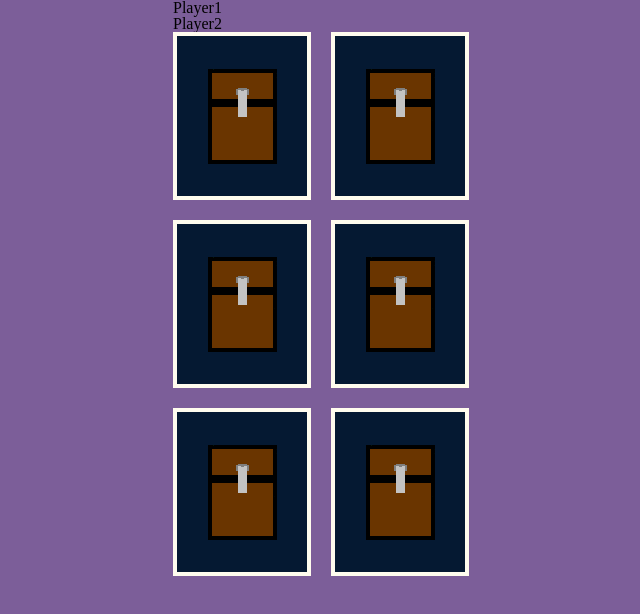
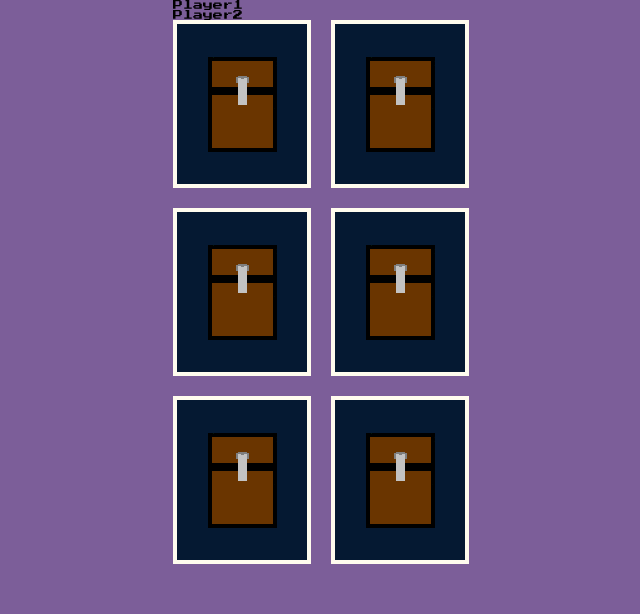
Before and after one commit to Sharkyer1/Minigame-in-React.JS, a website built with Vite: page index.html in a window 1280 px wide. Shown: the whole page, without its empty margins (307-947 px from the left). Built offline with nearby package versions, Linux system fonts and the light colour scheme.

Commit message:
:memo: Add the Press Start 2P font

```diff
--- a/index.html
+++ b/index.html
@@ -5,6 +5,10 @@
     <link rel="icon" type="image/svg+xml" href="favicon.svg" />
     <meta name="viewport" content="width=device-width, initial-scale=1.0" />
     <title>Vite App</title>
+
+    <link rel="preconnect" href="https://fonts.googleapis.com">
+    <link rel="preconnect" href="https://fonts.gstatic.com" crossorigin>
+    <link href="https://fonts.googleapis.com/css2?family=Press+Start+2P&display=swap" rel="stylesheet">
   </head>
   <body>
     <div id="root"></div>
--- a/src/styles/Elements/base.css
+++ b/src/styles/Elements/base.css
@@ -1,6 +1,12 @@
+html, body {
+    font-size: 10px;
+    height: 100%;
+}
+
 body {
     background-color: var(--color-pomb-and-power);
     max-width: 320px;
     margin-left: auto;
     margin-right: auto;
+    font-family: "Press Start 2P", cursive;
 }
```
